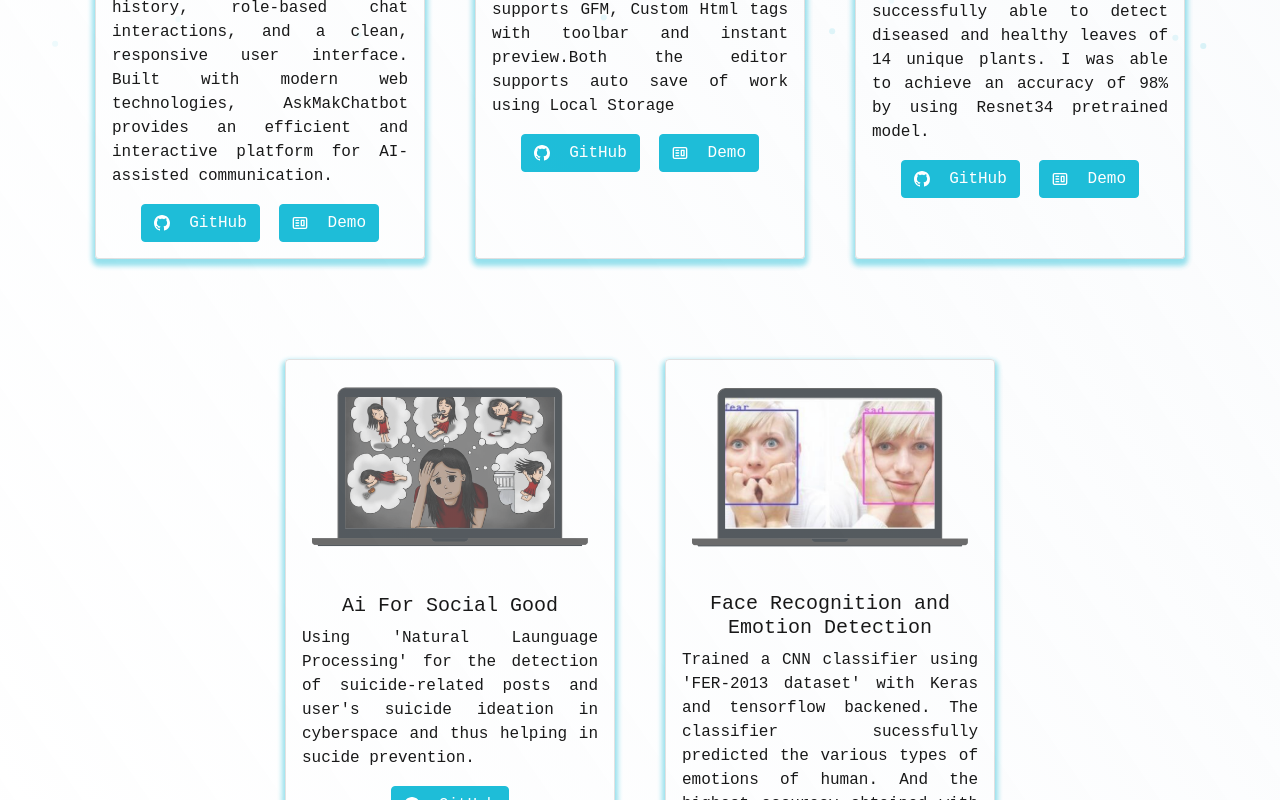
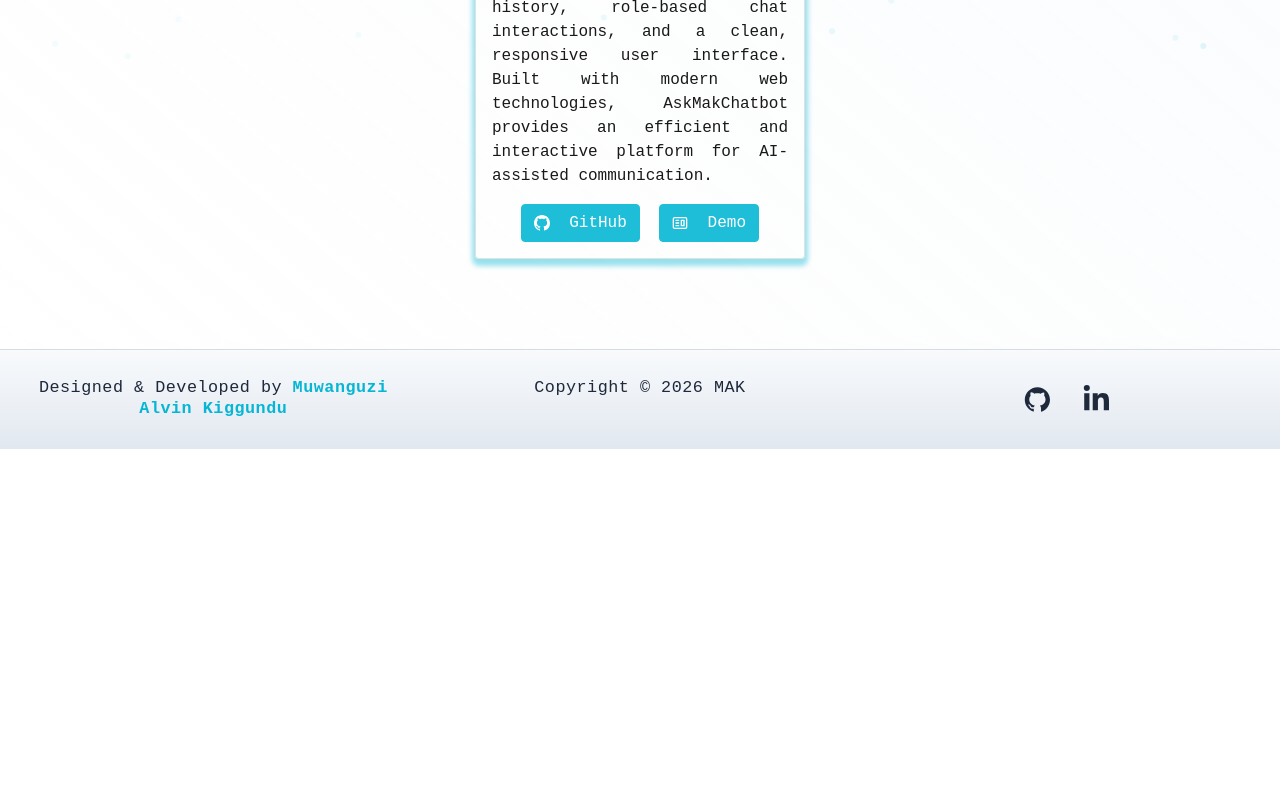
Before and after one commit to chunky152/My-Portfolio, a React (Create React App) app: page /project in a window 1280 px wide. Shown: the part 740-1540 px from the top of the page. After the commit the page ends 1189 px from the top, so only its background shows below. Built offline with nearby package versions, Linux system fonts and the light colour scheme; a web font is replaced by a local one.

Commit message:
Fix Lighthouse CI for GitHub Pages project path

```diff
--- a/src/components/Projects/Projects.js
+++ b/src/components/Projects/Projects.js
@@ -2,11 +2,6 @@
 import { Container, Row, Col } from "react-bootstrap";
 import ProjectCard from "./ProjectCards";
 import Particle from "../Particle";
-import leaf from "../../Assets/Projects/leaf.png";
-import emotion from "../../Assets/Projects/emotion.png";
-import editor from "../../Assets/Projects/codeEditor.png";
-
-import suicide from "../../Assets/Projects/suicide.png";
 import bitsOfCode from "../../Assets/Projects/blog.png";
 
 function Projects() {
@@ -31,51 +26,6 @@
               demoLink="http://147.224.178.246/"
             />
           </Col>
-
-          <Col md={4} className="project-card">
-            <ProjectCard
-              imgPath={editor}
-              isBlog={false}
-              title="Editor.io"
-              description="Online code and markdown editor build with react.js. Online Editor which supports html, css, and js code with instant view of website. Online markdown editor for building README file which supports GFM, Custom Html tags with toolbar and instant preview.Both the editor supports auto save of work using Local Storage"
-              ghLink="https://github.com/soumyajit4419/Editor.io"
-              demoLink="https://editor.soumya-jit.tech/"
-            />
-          </Col>
-
-          <Col md={4} className="project-card">
-            <ProjectCard
-              imgPath={leaf}
-              isBlog={false}
-              title="Plant AI"
-              description="Used the plant disease dataset from Kaggle and trained a image classifer model using 'PyTorch' framework using CNN and Transfer Learning with 38 classes of various plant leaves. The model was successfully able to detect diseased and healthy leaves of 14 unique plants. I was able to achieve an accuracy of 98% by using Resnet34 pretrained model."
-              ghLink="https://github.com/soumyajit4419/Plant_AI"
-              demoLink="https://plant49-ai.herokuapp.com/"
-            />
-          </Col>
-
-          <Col md={4} className="project-card">
-            <ProjectCard
-              imgPath={suicide}
-              isBlog={false}
-              title="Ai For Social Good"
-              description="Using 'Natural Launguage Processing' for the detection of suicide-related posts and user's suicide ideation in cyberspace  and thus helping in sucide prevention."
-              ghLink="https://github.com/soumyajit4419/AI_For_Social_Good"
-              // demoLink="https://www.youtube.com/watch?v=dQw4w9WgXcQ&ab_channel=RickAstley" <--------Please include a demo link here
-            />
-          </Col>
-
-          <Col md={4} className="project-card">
-            <ProjectCard
-              imgPath={emotion}
-              isBlog={false}
-              title="Face Recognition and Emotion Detection"
-              description="Trained a CNN classifier using 'FER-2013 dataset' with Keras and tensorflow backened. The classifier sucessfully predicted the various types of emotions of human. And the highest accuracy obtained with the model was 60.1%.
-              Then used Open-CV to detect the face in an image and then pass the face to the classifer to predict the emotion of a person."
-              ghLink="https://github.com/soumyajit4419/Face_And_Emotion_Detection"
-              // demoLink="https://blogs.soumya-jit.tech/"      <--------Please include a demo link here
-            />
-          </Col>
         </Row>
       </Container>
     </Container>
```
Also changed, not shown: src/Assets/Projects/chatify.png (deleted).
